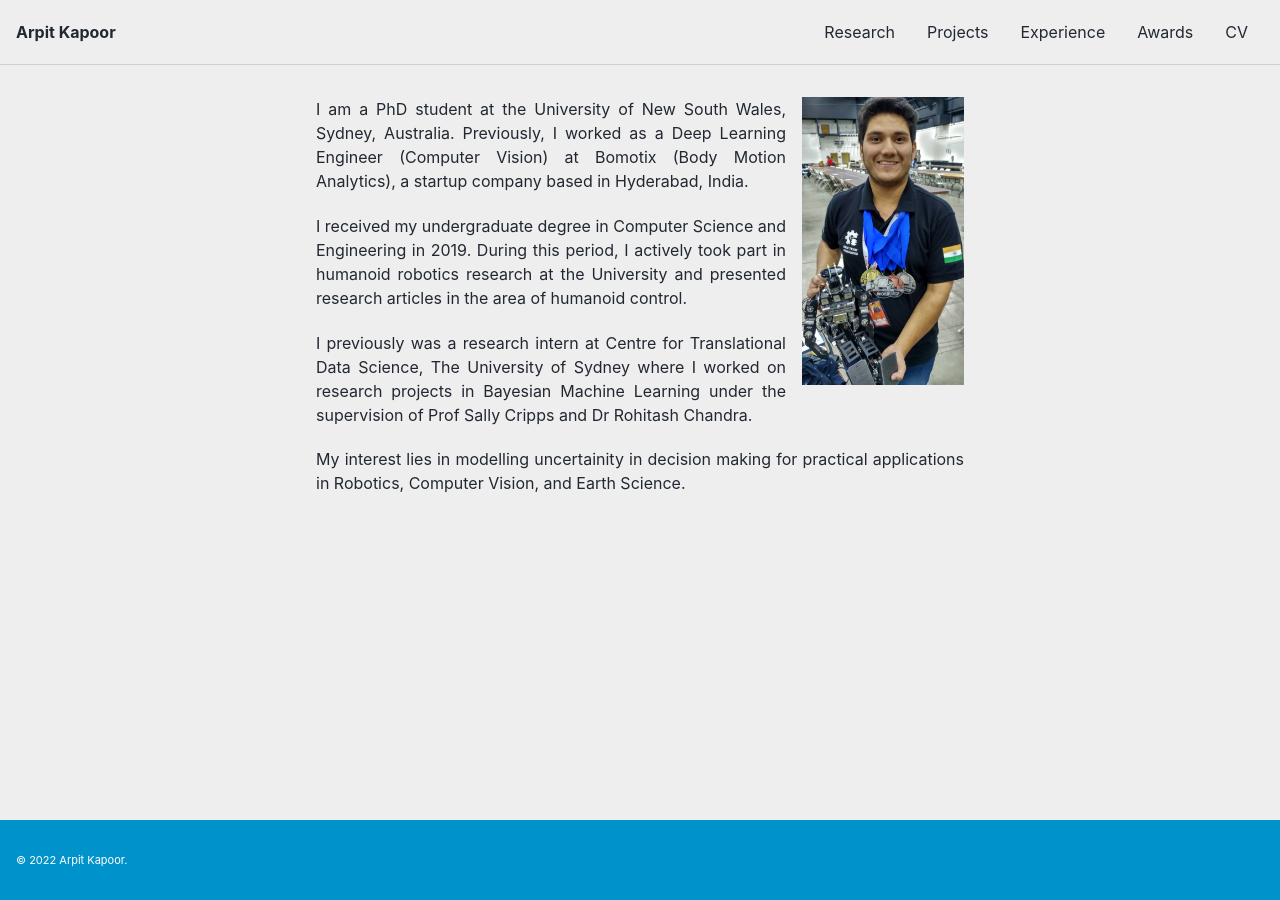
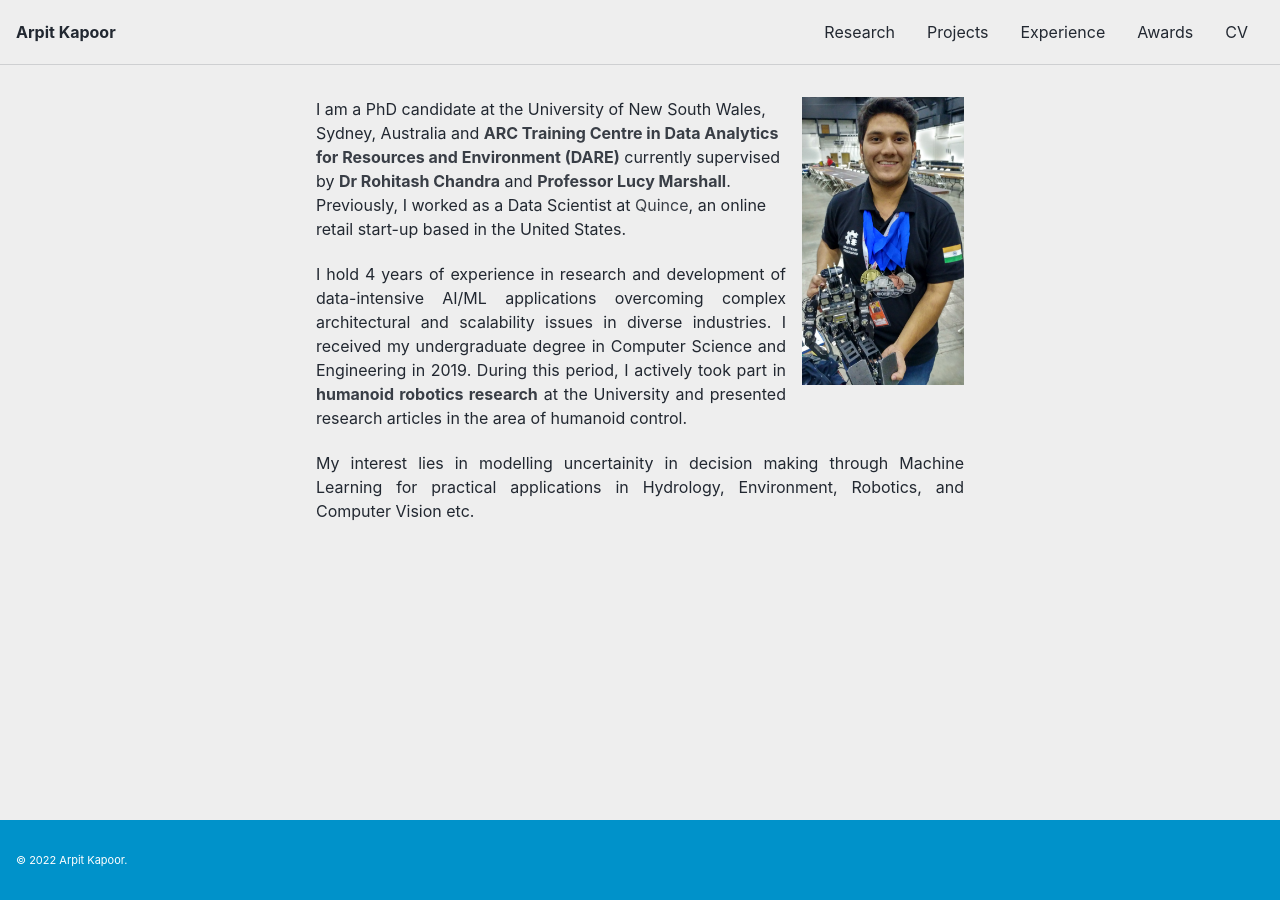
Before and after one commit to arpit-kapoor/arpit-kapoor.github.io, a Jekyll site: the page built from _pages/about.md, in a window 1280 px wide. Built offline with Jekyll 4.4.1, drawn with Linux system fonts in a browser that asks for light colours; cached includes are drawn as plain includes.

Commit message:
Nov 2022 update

```diff
--- a/_pages/about.md
+++ b/_pages/about.md
@@ -12,14 +12,13 @@ author_profile: false
 
 
 ![demo](/images/awards/Robogames17_2.jpg){: .align-right .width-quarter}
-I am a PhD student at the University of New South Wales, Sydney, Australia. Previously, I worked as a Deep Learning Engineer (Computer Vision) at Bomotix (Body Motion Analytics), a startup company based in Hyderabad, India.
+I am a PhD candidate at the University of New South Wales, Sydney, Australia and **[ARC Training Centre in Data Analytics for Resources and Environment (DARE)](https://darecentre.org.au/portfolio_page/arpit-kapoor/)** currently supervised by **[Dr Rohitash Chandra](https://research.unsw.edu.au/people/dr-rohitash-chandra)** and **[Professor Lucy Marshall](https://www.unsw.edu.au/staff/lucy-marshall)**. Previously, I worked as a Data Scientist at [Quince](https://www.onequince.com/), an online retail start-up based in the United States.
+
+I hold 4 years of experience in research and development of data-intensive AI/ML applications overcoming complex architectural and scalability issues in diverse industries. I received my undergraduate degree in Computer Science and Engineering in 2019. During this period, I actively took part in **[humanoid robotics research](https://www.srmist.edu.in/students-gateway/about-us-humanoid)** at the University and presented research articles in the area of humanoid control.
 {: .text-justify}
 
-I received my undergraduate degree in Computer Science and Engineering in 2019. During this period, I actively took part in humanoid robotics research at the University and presented research articles in the area of humanoid control.
+<!-- I previously was a machine learning research intern at The University of Sydney where I worked on research projects in Bayesian Machine Learning under the supervision of Prof Sally Cripps and **[Dr Rohitash Chandra](https://research.unsw.edu.au/people/dr-rohitash-chandra)**. I continue to remotely collaborate with Dr Chandra on various research projects.
+{: .text-justify} -->
+
+My interest lies in modelling uncertainity in decision making through Machine Learning for practical applications in Hydrology, Environment, Robotics, and Computer Vision etc.
 {: .text-justify}
-
-I previously was a research intern at Centre for Translational Data Science, The University of Sydney where I worked on research projects in Bayesian Machine Learning under the supervision of Prof Sally Cripps and Dr Rohitash Chandra.
-{: .text-justify}
-
-My interest lies in modelling uncertainity in decision making for practical applications in Robotics, Computer Vision, and Earth Science.
-{: .text-justify}
```
Also changed, not shown: _pages/projects.md (+1 -2 lines), _pages/research.md (+2 -1 lines), index.md (+3 -6 lines), 1 other file.
